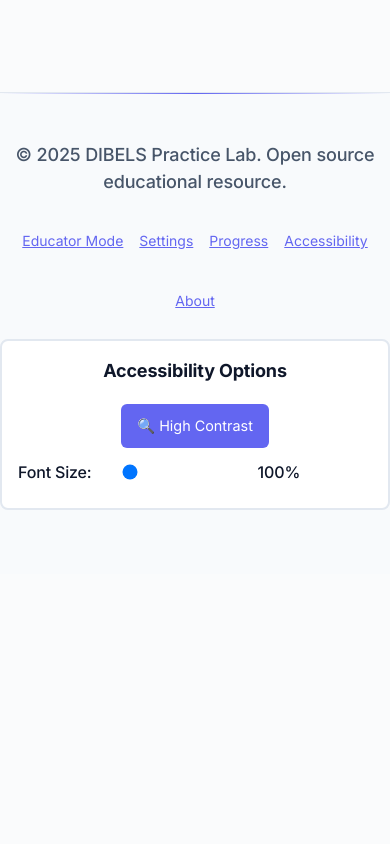
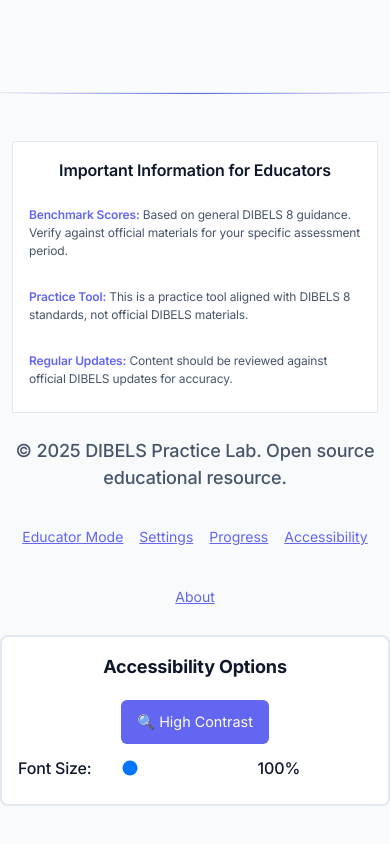
Before and after one commit to Cartooli/dibels, a plain HTML site: page index.html in a window 390 px wide. Shown: the part 893-1737 px from the top of the page. Before the commit the page ends 1467 px from the top, so only its background shows below. Drawn offline with Linux system fonts and the light colour scheme.

Commit message:
feat: Add educator disclaimers to footer
Added prominent disclaimer section in footer with important information for educators:

- Benchmark scores disclaimer (verify against official materials)
- Practice tool clarification (not official DIBELS materials)
- Regular updates reminder (review against official DIBELS updates)

Includes responsive design for mobile devices with appropriate font sizing and spacing. Disclaimers are prominently displayed but not intrusive to the user experience.

```diff
--- a/index.html
+++ b/index.html
@@ -256,6 +256,22 @@
         <!-- Footer -->
         <footer class="footer">
             <div class="container">
+                <!-- Important Disclaimers for Educators -->
+                <div class="disclaimer-section">
+                    <h3>Important Information for Educators</h3>
+                    <div class="disclaimer-content">
+                        <div class="disclaimer-item">
+                            <strong>Benchmark Scores:</strong> Based on general DIBELS 8 guidance. Verify against official materials for your specific assessment period.
+                        </div>
+                        <div class="disclaimer-item">
+                            <strong>Practice Tool:</strong> This is a practice tool aligned with DIBELS 8 standards, not official DIBELS materials.
+                        </div>
+                        <div class="disclaimer-item">
+                            <strong>Regular Updates:</strong> Content should be reviewed against official DIBELS updates for accuracy.
+                        </div>
+                    </div>
+                </div>
+
                 <p>&copy; 2025 DIBELS Practice Lab. Open source educational resource.</p>
                 <div class="footer-links">
                     <button class="footer-link" id="educator-mode-btn">Educator Mode</button>
--- a/styles.css
+++ b/styles.css
@@ -1070,6 +1070,42 @@
     color: var(--primary-dark);
 }
 
+/* Disclaimer Section */
+.disclaimer-section {
+    background: var(--bg-secondary);
+    border: 1px solid var(--border-color);
+    border-radius: var(--border-radius-lg);
+    padding: var(--space-6);
+    margin-bottom: var(--space-8);
+    text-align: left;
+}
+
+.disclaimer-section h3 {
+    color: var(--text-primary);
+    font-size: var(--font-size-lg);
+    font-weight: var(--font-weight-semibold);
+    margin-bottom: var(--space-4);
+    text-align: center;
+}
+
+.disclaimer-content {
+    display: flex;
+    flex-direction: column;
+    gap: var(--space-3);
+}
+
+.disclaimer-item {
+    color: var(--text-secondary);
+    font-size: var(--font-size-sm);
+    line-height: 1.5;
+    padding: var(--space-2) 0;
+}
+
+.disclaimer-item strong {
+    color: var(--primary-color);
+    font-weight: var(--font-weight-semibold);
+}
+
 /* Responsive Design */
 @media (max-width: 768px) {
     .container {
@@ -1118,6 +1154,19 @@
 
     .progress-stats {
         grid-template-columns: 1fr;
+    }
+
+    .disclaimer-section {
+        padding: var(--space-4);
+        margin-bottom: var(--space-6);
+    }
+
+    .disclaimer-section h3 {
+        font-size: var(--font-size-base);
+    }
+
+    .disclaimer-item {
+        font-size: var(--font-size-xs);
     }
 }
 
```
